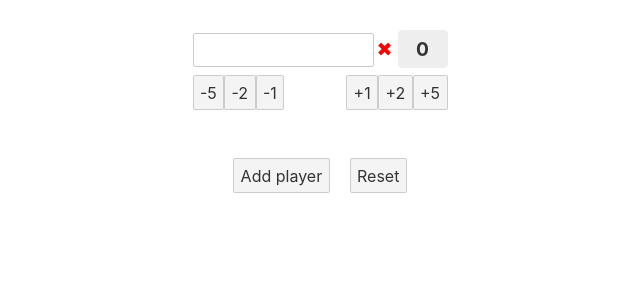
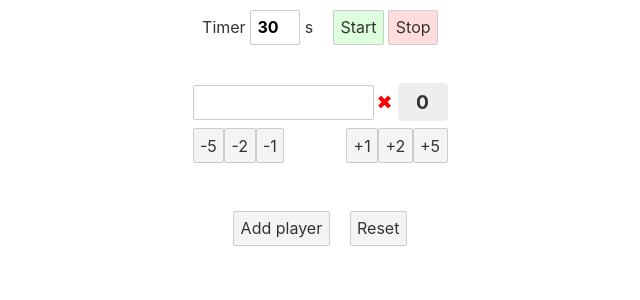
Before and after one commit to ciscoheat/scorecounter, a Svelte app: page / in a window 1280 px wide. Shown: the top 300 px of the page, without its empty margins (320-960 px from the left). Built offline with nearby package versions, Linux system fonts and the light colour scheme.

Commit message:
Added timer.

```diff
--- a/package.json
+++ b/package.json
@@ -14,6 +14,7 @@
     "@rollup/plugin-node-resolve": "^11.0.0",
     "@rollup/plugin-typescript": "^8.0.0",
     "@tsconfig/svelte": "^2.0.0",
+    "@types/howler": "^2.2.4",
     "rollup": "^2.3.4",
     "rollup-plugin-css-only": "^3.1.0",
     "rollup-plugin-livereload": "^2.0.0",
@@ -27,6 +28,7 @@
     "typescript": "^4.0.0"
   },
   "dependencies": {
+    "howler": "^2.2.3",
     "sirv-cli": "^1.0.0"
   }
 }
--- a/src/App.svelte
+++ b/src/App.svelte
@@ -1,10 +1,11 @@
 <script lang="ts">
 	import Scorebuttons from './Scorebuttons.svelte'
 	import Message from './Message.svelte'
+	import Timer from './Timer.svelte';
 
-	import game from './store'
+	import { game } from './store'
+	import { tick } from 'svelte'
 
-	import { tick } from 'svelte'
 	import type { Player } from './types';
 
 	$: scores = new Map($game.players.map(player => [
@@ -69,6 +70,9 @@
 	}
 </script>
 
+<header>
+	<Timer />
+</header>
 <main>
 	<div>
 	{#each $game.players as player}
@@ -96,7 +100,12 @@
 
 <Message message={message} />
 
+
 <style lang="scss">
+	header {
+		padding-top: 10px;
+	}
+
 	main {
 		padding-top: 30px;
 		display: flex;
--- /dev/null
+++ b/src/Timer.svelte
@@ -0,0 +1,98 @@
+<script lang="ts">
+	import { timer as timerInterval } from './store'
+	import { readable } from 'svelte/store'
+	import { Howl } from 'howler'
+
+	const timer = readable(new Date(), set => {
+		setInterval(() => {
+			set(new Date())
+		}, 100)
+	})
+
+	const alternate = readable(false, set => {
+		setInterval(() => {
+			set(!$alternate)
+		}, 650)
+	})
+
+	///////////////////////////////////////////////////////
+
+	let display = $timerInterval
+	let countdown = new Date()
+	let elapsed = false
+	let stopTimer
+	let sound : Howl
+
+	const started = () => stopTimer
+	const start = async () => {
+		if(started()) return
+
+		elapsed = false
+		countdown = new Date()
+		countdown.setSeconds(countdown.getSeconds() + $timerInterval)
+		sound = new Howl({
+			src: ['elapsed.mp3']
+		});
+
+		stopTimer = timer.subscribe(d => {
+			if(countdown <= d)
+				stop(true)
+			else
+				display = Math.min($timerInterval, Math.round((countdown.getTime() - d.getTime()) / 1000))
+		})
+	}
+	const stop = (hasElapsed = false) => {
+		if(stopTimer) {
+			stopTimer()
+			stopTimer = null
+		}
+		if(hasElapsed && sound) sound.play()
+
+		elapsed = hasElapsed
+		display = $timerInterval
+	}
+
+	const newInterval = async (e) => {
+		if(stopTimer) stop()
+		timerInterval.set(parseInt((e.target as HTMLInputElement).value))
+	}
+
+</script>
+
+<div class="timer">
+	<div>Timer <input type="number" class="length" value={display} on:input={newInterval} min=1> s</div>
+	<div>
+		<button class="start" class:alt={started() && $alternate} on:click={start}>Start</button>
+		<button class="stop" class:alt={elapsed && $alternate} on:click={() => stop()}>Stop</button>
+	</div>
+</div>
+
+<style lang="scss">
+	.timer {
+		display: flex;
+		justify-content: center;
+		align-items: baseline;
+		gap: 20px;
+
+		input {
+			font-weight: bold;
+		}
+
+		.length {
+			width: 50px;
+		}
+
+		.start {
+			background-color: #dfd;
+			&.alt {
+				background-color: #6f6;
+			}
+		}
+		.stop {
+			background-color: #fdd;
+			&.alt {
+				background-color: #f66;
+			}
+		}
+	}
+</style>
--- a/src/store.ts
+++ b/src/store.ts
@@ -4,26 +4,31 @@ import type { Game, PlayerId, Player, ScoreUpdate } from './types'
 ///////////////////////////////////////////////////////////
 
 const initialState = () => ({
+    timer: 30,
     players: [{name: '', id: 1}],
     points: []
 } as Game)
 
-// Load saved game
-const saved : Game = JSON.parse(localStorage.getItem('game')) ?? initialState()
+// Load saved game or use default
+const gameState : Game = JSON.parse(localStorage.getItem('game')) ?? initialState()
 
-const players = writable(saved.players as Player[])
-const points = writable(saved.points as ScoreUpdate[])
+const players = writable(gameState.players as Player[])
+const points = writable(gameState.points as ScoreUpdate[])
 
-const { subscribe } = derived([players, points], ([$players, $points]) => ({
+export const timer = writable(gameState.timer ?? 30)
+
+const { subscribe } = derived([players, points, timer], ([$players, $points, $timer]) => ({
     players: $players,
-    points: $points
+    points: $points,
+    timer: $timer
 }))
 
+// Save automatically
 subscribe(data => {
     localStorage.setItem('game', JSON.stringify(data))
 })
 
-export default {
+export const game = {
     subscribe,
     scores: {
         update: (player : Player, pointsChange : number) => {
@@ -47,5 +52,6 @@ export default {
         const state = initialState()
         players.set(state.players)
         points.set(state.points)
+        timer.set(state.timer)
     }
 }
--- a/src/types.ts
+++ b/src/types.ts
@@ -11,6 +11,7 @@ export type ScoreUpdate = {
 }
 
 export type Game = {
+    timer: number,
     readonly players: Player[],
     readonly points: ScoreUpdate[]
 }
```
Also changed, not shown: 2 other files (tests, documents, lock files or other folders).
